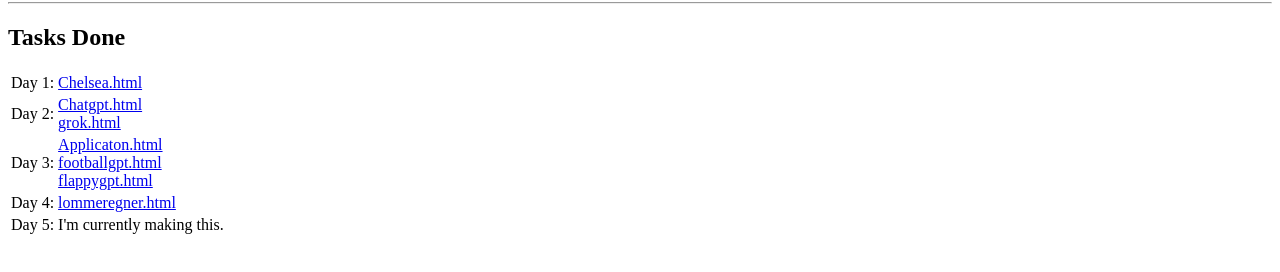
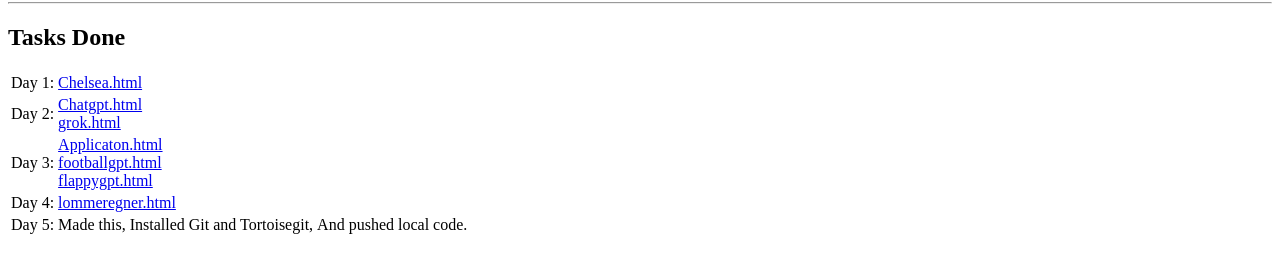
Before and after one commit to reyanshbhatta-bit/PraktikUger46, a plain HTML site: page index.html in a window 1280 px wide. Shown: the part 64-336 px from the top of the page. Drawn offline with Linux system fonts and the light colour scheme.

Commit message:
New text

```diff
--- a/index.html
+++ b/index.html
@@ -44,7 +44,8 @@
         </tr>
         <tr>
             <td>Day 5:</td>
-            <td>I'm currently making this.</td>
+                <td>Made this, Installed Git and Tortoisegit,</td>
+                <td>And pushed local code.</td>
         </tr>
     </table>
 </body>
```
